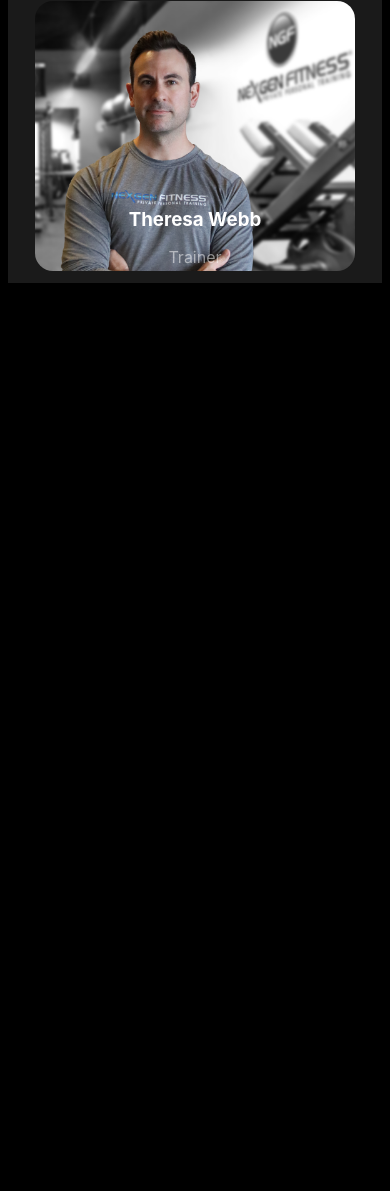
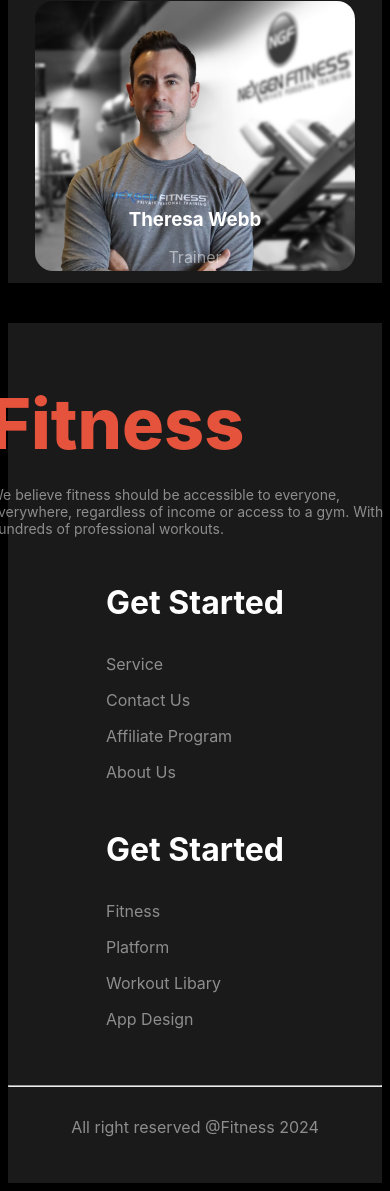
Before and after one commit to Md-Rabiul-Islam75/assignment-2, a plain HTML site: page index.html in a window 390 px wide. Shown: the part 3803-4994 px from the top of the page. Before the commit the page ends 4094 px from the top, so only its background shows below. Drawn offline with Linux system fonts and the light colour scheme.

Commit message:
added footer part and responsive it

```diff
--- a/index.html
+++ b/index.html
@@ -149,6 +149,41 @@
       </section>
     </main>
 
-    <footer></footer>
+    <footer class="footer">
+
+      <section class="footer1 display-flex">
+        <div class="footer-part-1">
+          <h2 class="primary-title bold-color">Fitness</h2>
+          <p class="footer-description small-paragraph-color">We believe fitness should be accessible to everyone, everywhere, regardless of income or access to a gym. With hundreds of professional workouts.</p>
+        </div>
+        <div class="footer-part-2">
+          <h3 class="bold-color get-started">Get Started</h3>
+          <p class="small-paragraph-color">Service</p>
+          <p class="small-paragraph-color">Contact Us</p>
+          <p class="small-paragraph-color">Affiliate Program</p>
+          <p class="small-paragraph-color">About Us</p>
+        </div>
+        <div class="footer-part-3">
+          <h3 class="bold-color get-started">Get Started</h3>
+          <p class="small-paragraph-color">Fitness</p>
+          <p class="small-paragraph-color">Platform</p>
+          <p class="small-paragraph-color">Workout Libary</p>
+          <p class="small-paragraph-color">App Design</p>
+        </div>
+      </section>
+
+      <section class="footer2">
+        <div class="last-section">
+          <hr>
+          <p class="welcome small-paragraph-color">All right reserved @Fitness 2024</p>
+         </div>
+      </section>
+
+
+
+    </footer>
+
+
+
   </body>
 </html>
--- a/style.css
+++ b/style.css
@@ -146,6 +146,7 @@ body{
 
 .meet-our-team-container{
     background-color: rgba(255, 255, 255, 0.1);
+    margin-bottom: 40px;
 }
 
 
@@ -167,12 +168,72 @@ body{
     margin-top: -85px;
 }
 
+
+/* footer part styles */
+
+.footer{
+    /* max-width: 1050px; */
+    margin: 0 auto;
+    background-color: rgba(255, 255, 255, 0.1);
+
+}
+
+.footer1{
+    justify-content: space-evenly;
+    align-items: center;
+}
+.primary-title{
+  font-size: 70px;
+  font-weight: 800;
+  margin-bottom: 20px;
+  color: rgb(230, 83, 60);
+}
+
+.footer-description{
+    font-size: 14px;
+    font-weight: 400;
+}
+
+.footer-part-1{
+    width: 410px;
+}
+
+.get-started{
+    font-size: 32px;
+    font-weight: 700;
+}
+
+.last-section{
+    max-width: 1060px;
+    margin: 0 auto;
+
+}
+
+.welcome{
+    text-align: center;
+}
+
+hr{
+    margin-top: 40px;
+    color: rgba(255, 255, 255, 0.1);
+}
+
+.welcome{
+    margin-top: 30px;
+}
+
+.footer2{
+    /* margin-bottom: 30px; */
+    padding-bottom: 30px;
+}
+
 /* Responsive styles */
 
 @media screen and (max-width: 576px){
     .change-habit-container,
     .change-habit-image-container,
-    .run-extra-mile-container{
+    .run-extra-mile-container,
+    .footer1{
         flex-direction: column;
         /* width: calc(100% - 60px); */
         /* margin-top: 40px;
```
